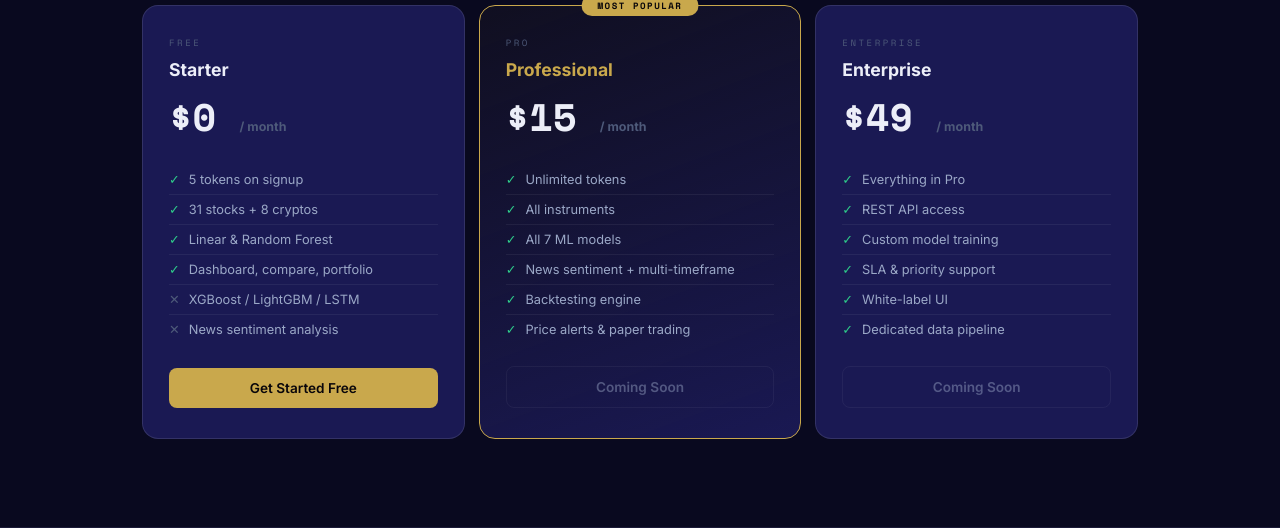
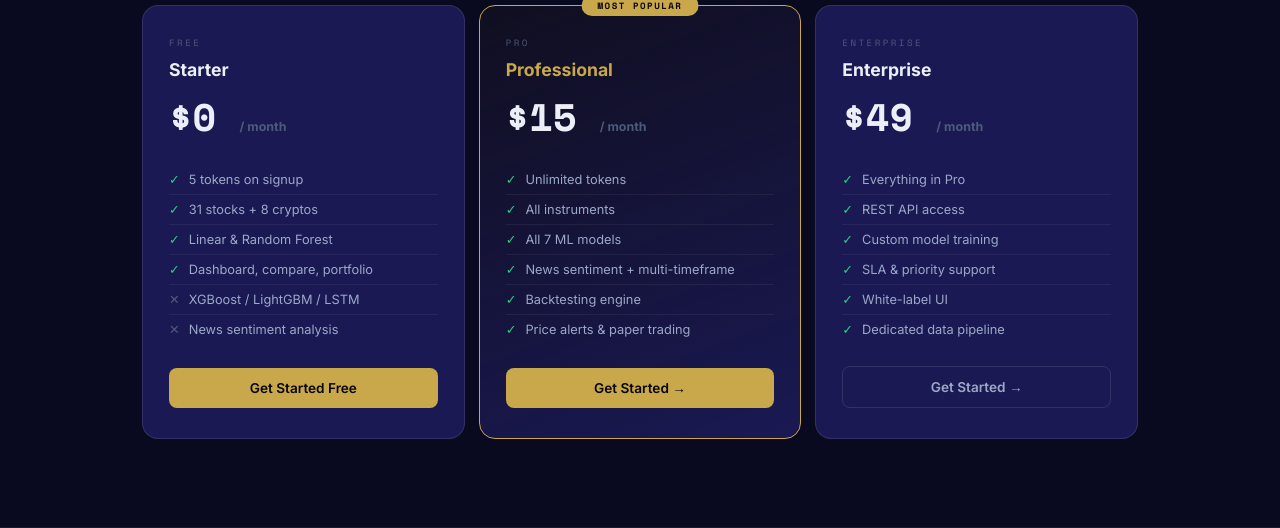
Before and after one commit to BaranSafa/Fin-TAP, a Flask app: page / in a window 1280 px wide. Shown: the part 3064-3592 px from the top of the page. Run offline with Flask 3, Linux system fonts and the light colour scheme; some libraries are stand-ins or nearby versions.

Commit message:
remove Coming Soon from Pro and Enterprise pricing buttons
Co-Authored-By: Claude Sonnet 4.6 <noreply@anthropic.com>

```diff
--- a/frontend/templates/landing.html
+++ b/frontend/templates/landing.html
@@ -814,7 +814,7 @@
                     <li><span class="chk">✓</span> Backtesting engine</li>
                     <li><span class="chk">✓</span> Price alerts &amp; paper trading</li>
                 </ul>
-                <a href="#" class="pc-btn" style="opacity:0.45;cursor:not-allowed;pointer-events:none;">Coming Soon</a>
+                <a href="/register" class="pc-btn gold">Get Started →</a>
             </div>
             <div class="pc">
                 <div class="pc-eyebrow">Enterprise</div>
@@ -828,7 +828,7 @@
                     <li><span class="chk">✓</span> White-label UI</li>
                     <li><span class="chk">✓</span> Dedicated data pipeline</li>
                 </ul>
-                <a href="#" class="pc-btn" style="opacity:0.45;cursor:not-allowed;pointer-events:none;">Coming Soon</a>
+                <a href="/register" class="pc-btn">Get Started →</a>
             </div>
         </div>
     </div>
```
